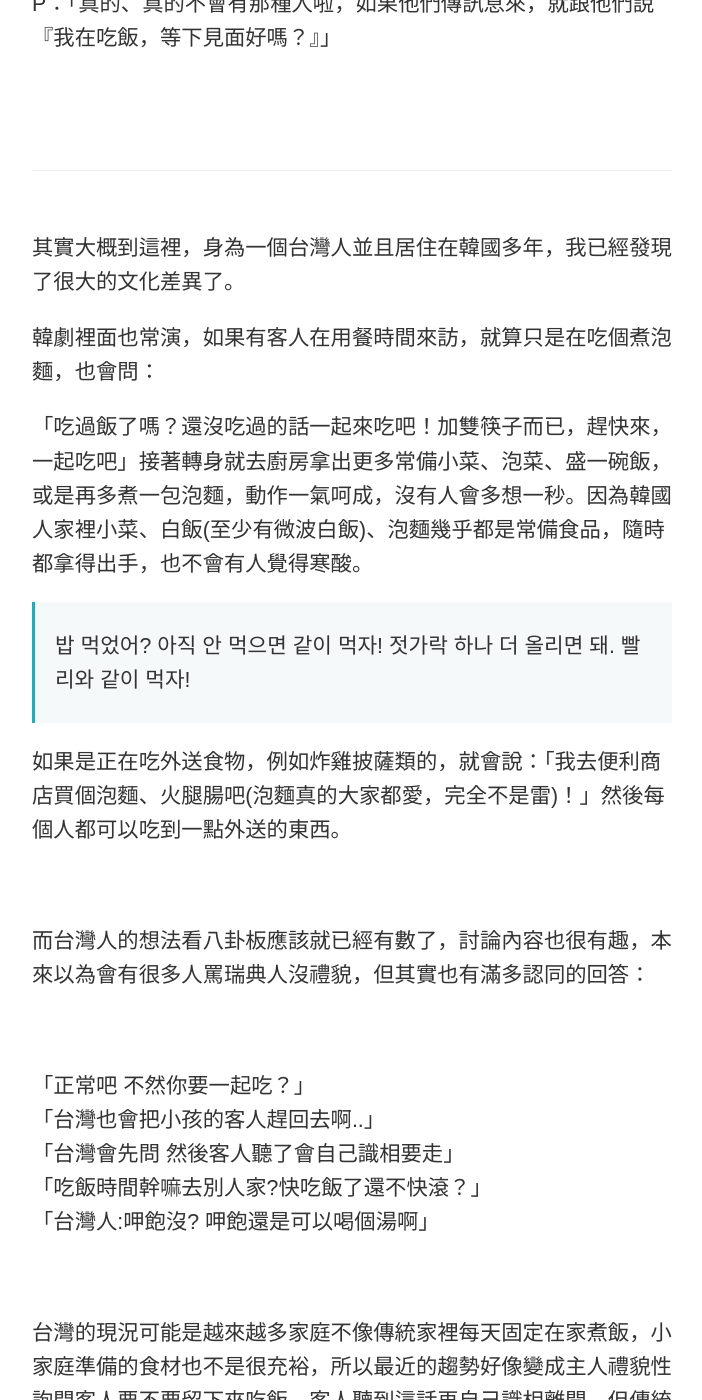
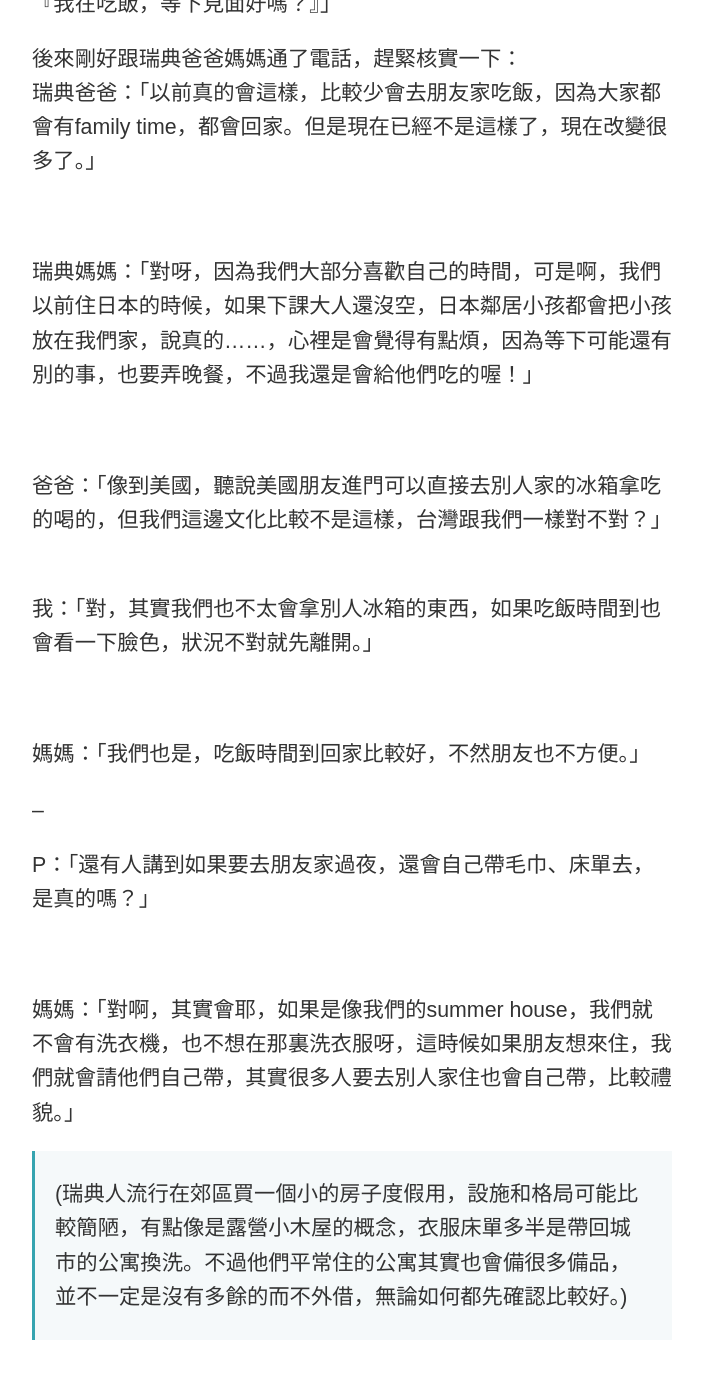
Before and after one commit to pqvst/tzling, a Jekyll site: the page built from _posts/2022-06-02-瑞典門_Swedengate事件.md, in a window 1280 px wide and 1400 px high, scrolled down 3558 px. Shown: the whole window, without its empty margins (288-990 px from the left). Built offline with Jekyll 4.4.1, drawn with Linux system fonts in a browser that asks for light colours; nearby versions of some CDN libraries; some of the changed text lies outside the part shown.

Commit message:
Update 2022-06-02-瑞典門_Swedengate事件.md
update

```diff
--- a/_posts/2022-06-02-瑞典門_Swedengate事件.md
+++ b/_posts/2022-06-02-瑞典門_Swedengate事件.md
@@ -48,7 +48,7 @@ title: 八卦板 瑞典門#Swedengate事件
 
 <br/>
 
-雖然一個瑞典人的想法不能代表什麼，但我身邊的瑞典人，今天被台灣人問了一天，倒覺得這是假議題。
+雖然少數瑞典人的想法不能代表什麼，但我身邊的瑞典人，今天被台灣人問了一天，倒覺得這是假議題。
 
 <br/>
 
@@ -65,9 +65,38 @@ P：「不會，不會有這種客人啦(不會有人在吃飯時間去拜訪別
 
 P：「真的、真的不會有那種人啦，如果他們傳訊息來，就跟他們說『我在吃飯，等下見面好嗎？』」
 
+後來剛好跟瑞典爸爸媽媽通了電話，趕緊核實一下：
+<br/>
+瑞典爸爸：「以前真的會這樣，比較少會去朋友家吃飯，因為大家都會有family time，都會回家。但是現在已經不是這樣了，現在改變很多了。」
+
 <br/>
 
+瑞典媽媽：「對呀，因為我們大部分喜歡自己的時間，可是啊，我們以前住日本的時候，如果下課大人還沒空，日本鄰居小孩都會把小孩放在我們家，說真的……，心裡是會覺得有點煩，因為等下可能還有別的事，也要弄晚餐，不過我還是會給他們吃的喔！」
+
+<br/>
+
+爸爸：「像到美國，聽說美國朋友進門可以直接去別人家的冰箱拿吃的喝的，但我們這邊文化比較不是這樣，台灣跟我們一樣對不對？」
+
+<br/>
+我：「對，其實我們也不太會拿別人冰箱的東西，如果吃飯時間到也會看一下臉色，狀況不對就先離開。」
+
+<br/>
+
+媽媽：「我們也是，吃飯時間到回家比較好，不然朋友也不方便。」
+
+--
+<br/>
+
+P：「還有人講到如果要去朋友家過夜，還會自己帶毛巾、床單去，是真的嗎？」
+
+<br/>
+
+媽媽：「對啊，其實會耶，如果是像我們的summer house，我們就不會有洗衣機，也不想在那裏洗衣服呀，這時候如果朋友想來住，我們就會請他們自己帶，其實很多人要去別人家住也會自己帶，比較禮貌。」
+
+> (瑞典人流行在郊區買一個小的房子度假用，設施和格局可能比較簡陋，有點像是露營小木屋的概念，衣服床單多半是帶回城市的公寓換洗。不過他們平常住的公寓其實也會備很多備品，並不一定是沒有多餘的而不外借，無論如何都先確認比較好。)
+
 ---
+<br/>
 
 其實大概到這裡，身為一個台灣人並且居住在韓國多年，我已經發現了很大的文化差異了。
 
```
Also changed, not shown: other parts of _posts/2022-06-02-瑞典門_Swedengate事件.md (+1 -1 lines).
